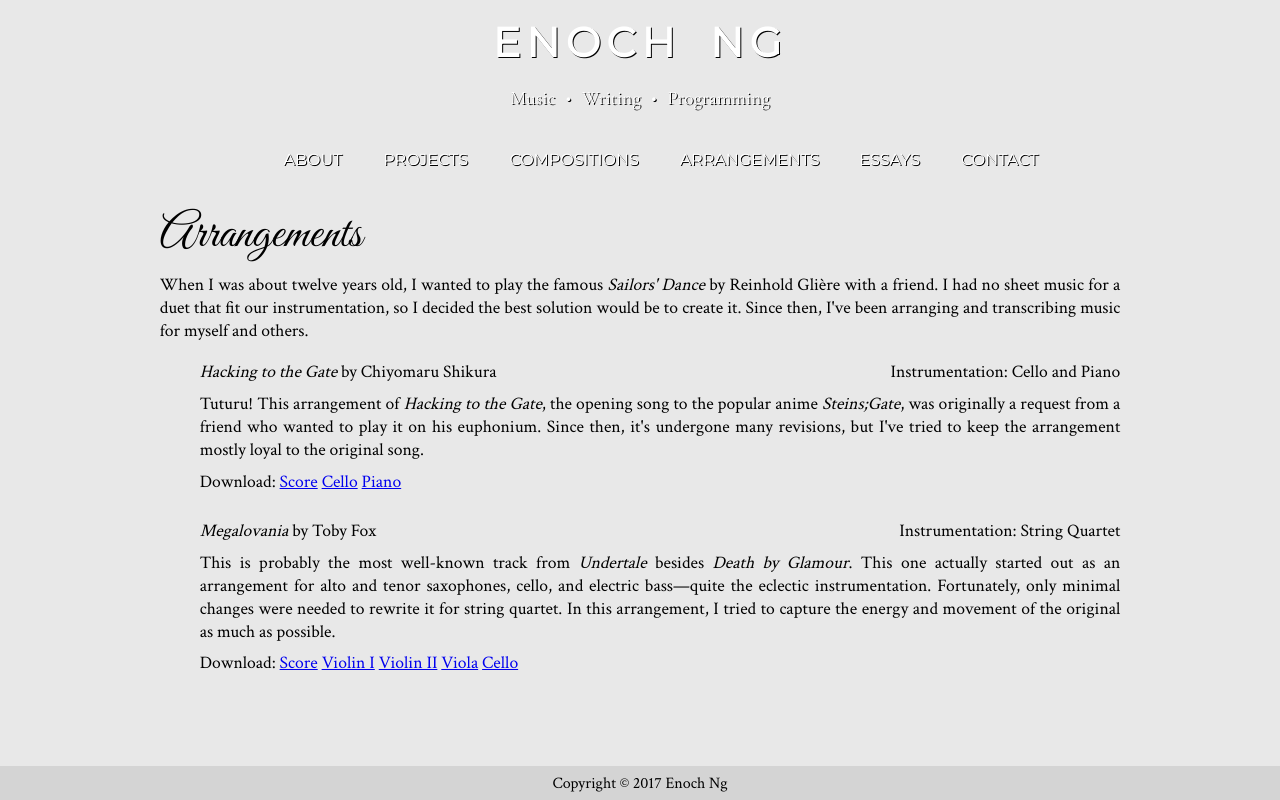
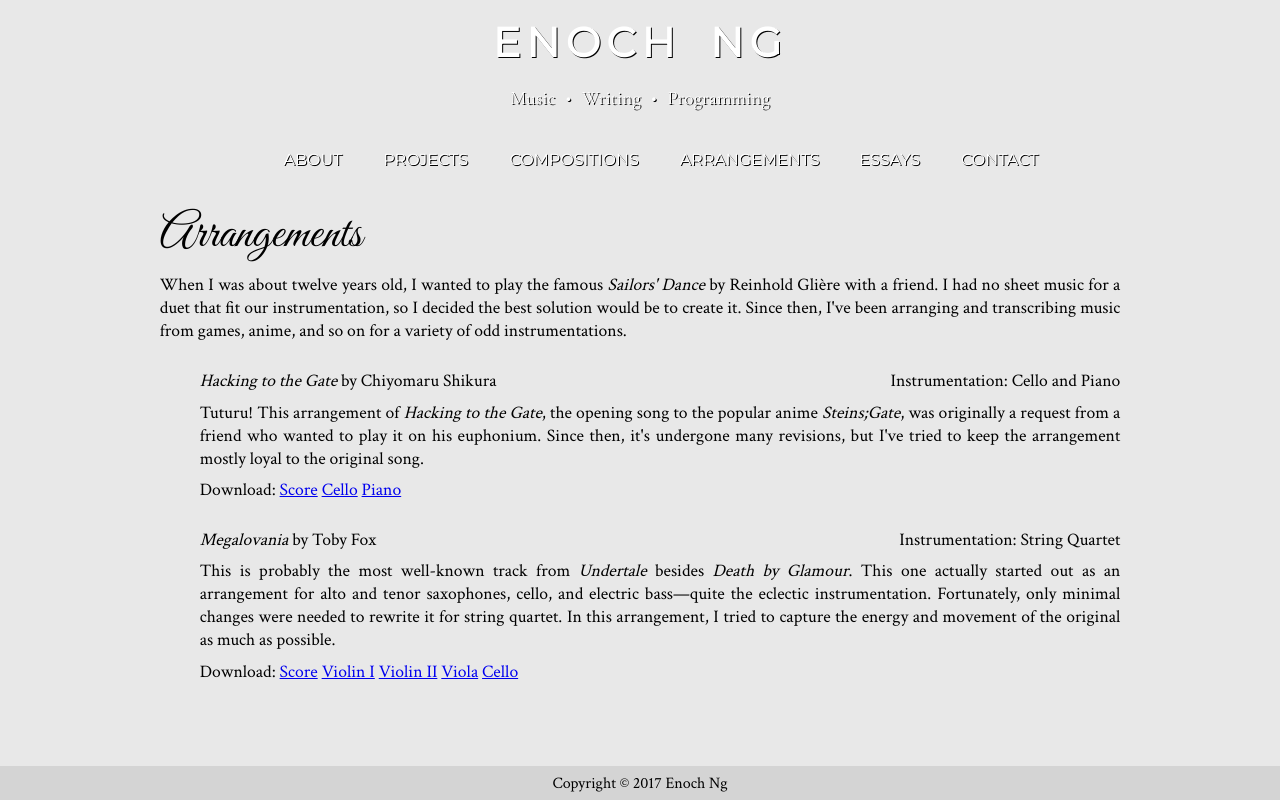
Before and after one commit to enoch-ng/enoch-ng.github.io-old, a PHP site: page /arrangements/ in a window 1280 px wide. Run offline with PHP 8.4, Linux system fonts and the light colour scheme.

Commit message:
More slight visual changes, edited intro to Arrangements page

```diff
--- a/arrangements/index.html
+++ b/arrangements/index.html
@@ -26,7 +26,7 @@
 		<div id="main_body">
 			<h2>Arrangements</h2>
 			<div id="content">
-				<p>When I was about twelve years old, I wanted to play the famous <i>Sailors' Dance</i> by Reinhold Glière with a friend. I had no sheet music for a duet that fit our instrumentation, so I decided the best solution would be to create it. Since then, I've been arranging and transcribing music for myself and others.</p>
+				<p>When I was about twelve years old, I wanted to play the famous <i>Sailors' Dance</i> by Reinhold Glière with a friend. I had no sheet music for a duet that fit our instrumentation, so I decided the best solution would be to create it. Since then, I've been arranging and transcribing music from games, anime, and so on for a variety of odd instrumentations.</p>
 				<ul class="work-list">
 					<li>
 						<p class="lefty"><i>Hacking to the Gate</i> by Chiyomaru Shikura</p>
--- a/theme.css
+++ b/theme.css
@@ -74,7 +74,7 @@ h2 {
 }
 
 .work-list li {
-	margin-bottom: 1.5em;
+	margin: 1.5em 0;
 }
 
 .lefty {
```
